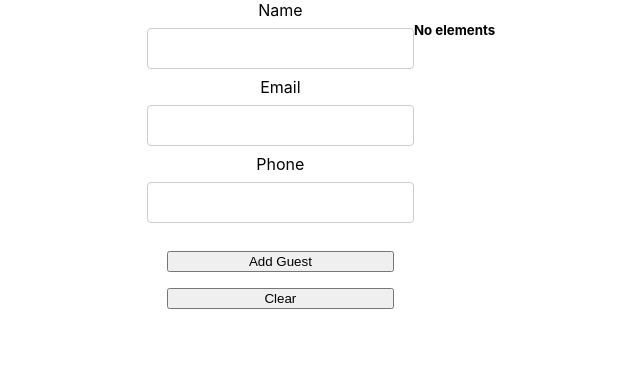
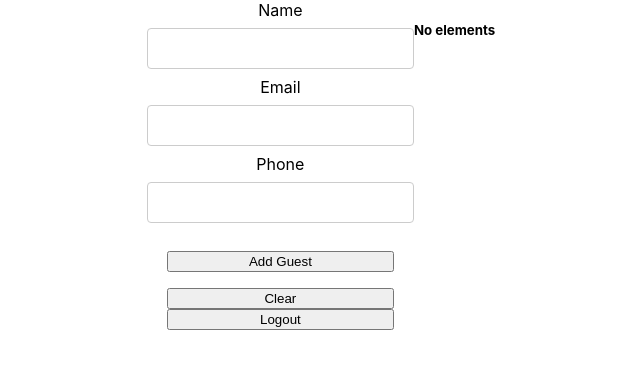
Before and after one commit to emflomed17/react-guests, a React (Create React App) app: page /guests in a window 1280 px wide. Shown: the top 368 px of the page, without its empty margins (319-959 px from the left). Built offline with nearby package versions, Linux system fonts and the light colour scheme; no server answers; sample sign-in values are in the browser's storage.

Commit message:
add logout

```diff
--- a/src/components/GuestForm/GuestForm.js
+++ b/src/components/GuestForm/GuestForm.js
@@ -1,5 +1,8 @@
 import React from "react";
 import { styles } from "./styles";
+import {useDispatch} from "react-redux";
+import {logout} from "../../redux/feature/auth/actions";
+import {useNavigate} from "react-router-dom";
 
 const GuestForm = (props) => {
   const {
@@ -7,9 +10,16 @@ const GuestForm = (props) => {
     handleOnSubmit,
     formValues: { name, phone, email },
   } = props;
+  const dispatch = useDispatch();
+  const navigate = useNavigate();
 
   // Otra forma
   // const { name, phone, email } = formValues
+
+  const handleOnLogout = () => {
+    dispatch(logout());
+    navigate('/');
+  };
 
   return (
     <form onSubmit={(e) => handleOnSubmit(e)} style={styles.formContainer}>
@@ -45,6 +55,7 @@ const GuestForm = (props) => {
           Add Guest
         </button>
         <button onClick={() => props.handleOnClear()}>Clear</button>
+        <button onClick={handleOnLogout}>Logout</button>
       </div>
     </form>
   );
```
